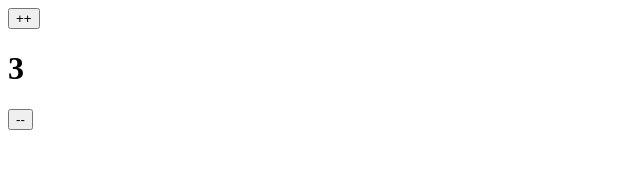
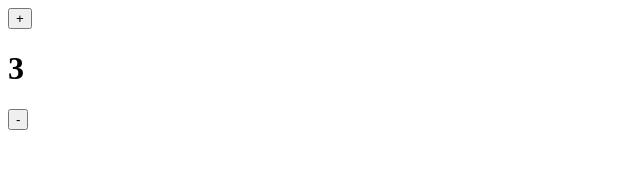
Before and after one commit to nayakdebananda/react-app, a React (Create React App) app: page / in a window 1280 px wide. Shown: the top 180 px of the page, without its empty margins (0-640 px from the left). Built offline with nearby package versions, Linux system fonts and the light colour scheme.

Commit message:
another commit

```diff
--- a/src/component/App.jsx
+++ b/src/component/App.jsx
@@ -2,9 +2,9 @@ import React from 'react';
 
 function App(){
     return <div>
-        <button>++</button>
+        <button>+</button>
         <h1>3</h1>
-        <button>--</button>
+        <button>-</button>
     </div>;
 }
 
```
